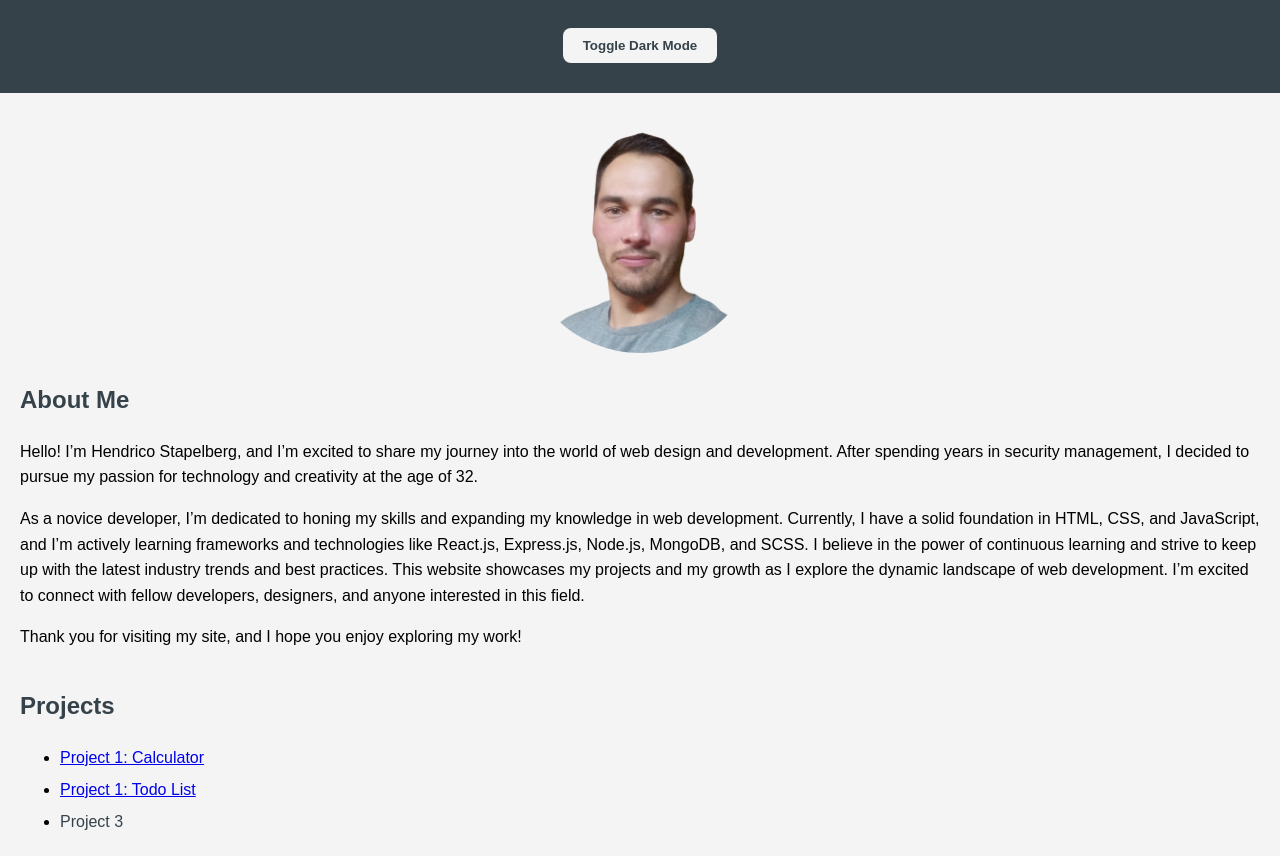
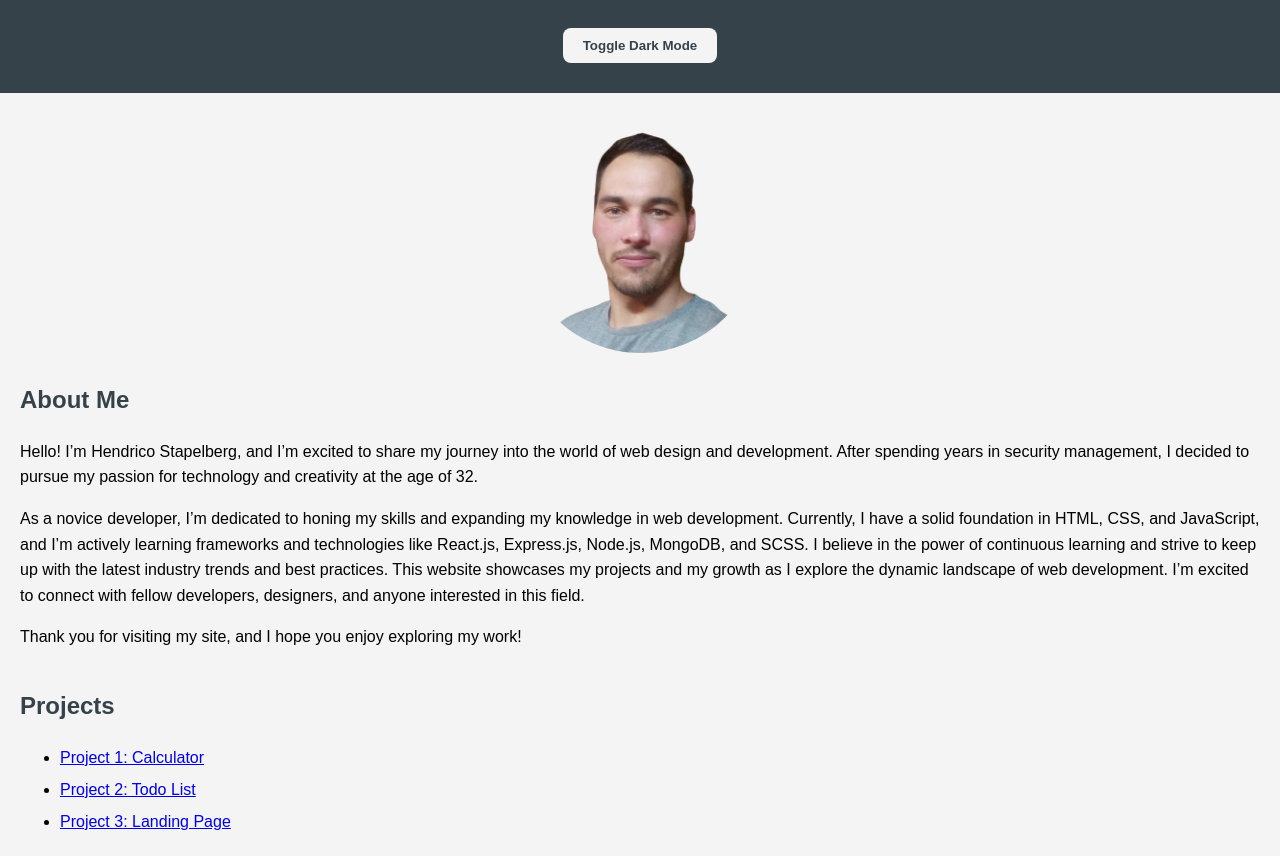
Before and after one commit to HendricoS/my-personal-website, a plain HTML site: page index.html in a window 1280 px wide. Shown: the part 96-952 px from the top of the page. Drawn offline with Linux system fonts and the light colour scheme.

Commit message:
updated project 3

```diff
--- a/index.html
+++ b/index.html
@@ -65,10 +65,17 @@
 
           <li>
             <a href="https://hendricos.github.io/todolist/" target="_blank"
-              >Project 1: Todo List</a
+              >Project 2: Todo List</a
             >
           </li>
-          <li><a class="project-item" href="#">Project 3</a></li>
+
+          <li>
+            <a
+              href=" https://hendricos.github.io/new-landing-page/"
+              target="_blank"
+              >Project 3: Landing Page</a
+            >
+          </li>
         </ul>
       </div>
 
```
